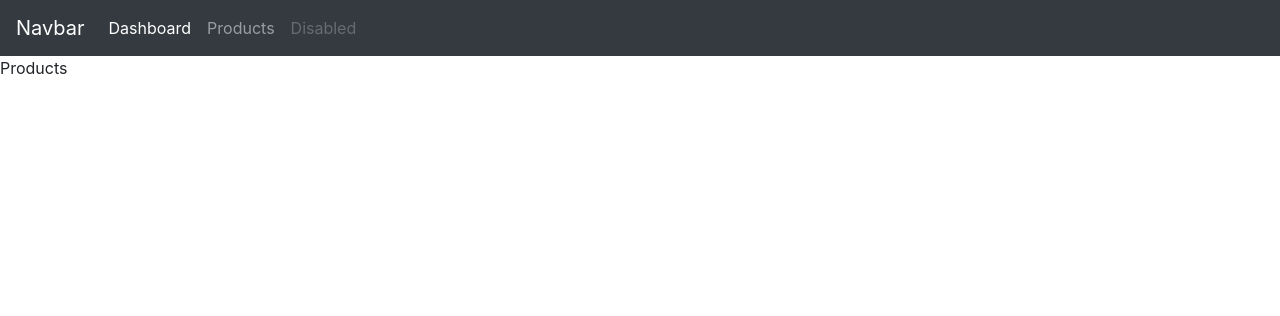
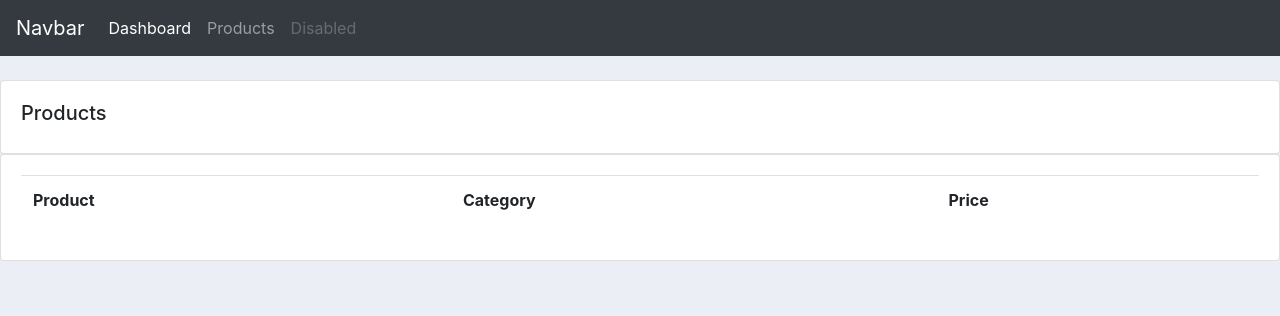
Before and after one commit to ace1814/CRM, a Django app: page /products/ in a window 1280 px wide. Shown: the top 316 px of the page. Run offline with Django 3.2, Linux system fonts and the light colour scheme; lists and menus that the app fills with data are empty; some libraries are stand-ins or nearby versions.

Commit message:
commiting new changes end of 3rd video

```diff
--- a/accounts/templates/accounts/dashboard.html
+++ b/accounts/templates/accounts/dashboard.html
@@ -1,6 +1,7 @@
 {% extends 'accounts/main.html' %}
 
 {% block content %}
+{% include 'accounts/status.html' %}
 
 <br>
 
--- a/accounts/templates/accounts/main.html
+++ b/accounts/templates/accounts/main.html
@@ -6,6 +6,33 @@
     <meta name="viewport" content="width=device-width, initial-scale=1.0">
     <link rel="stylesheet" href="https://stackpath.bootstrapcdn.com/bootstrap/4.3.1/css/bootstrap.min.css" integrity="sha384-ggOyR0iXCbMQv3Xipma34MD+dH/1fQ784/j6cY/iJTQUOhcWr7x9JvoRxT2MZw1T" crossorigin="anonymous">
     <title>Document</title>
+    <style>
+
+		#logo{
+		}
+
+		body{
+			background-color: #ebeff5;
+		}
+
+
+		#total-orders{
+			background-color: #4cb4c7;
+		}
+
+
+		#orders-delivered{
+			background-color: #7abecc;
+		}
+
+		#orders-pending{
+			background-color: #7CD1C0;
+		}
+
+
+
+
+	</style>
 </head>
 <body>
     {% include 'accounts/navbar.html' %}
--- a/accounts/templates/accounts/products.html
+++ b/accounts/templates/accounts/products.html
@@ -2,6 +2,25 @@
 
 {% block content %}
 
-<p>Products</p>
+<br>
+
+		<div class="row">
+			<div class="col-md">
+				<div class="card card-body">
+					<h5>Products</h5>
+				</div>
+				<div class="card card-body">
+					<table class="table">
+						<tr>
+							<th>Product</th>
+							<th>Category</th>
+							<th>Price</th>
+						</tr>
+
+					</table>
+				</div>
+			</div>
+
+		</div>
 
 {% endblock %}
```
Also changed, not shown: accounts/templates/accounts/customers.html (+63 -1 lines).
